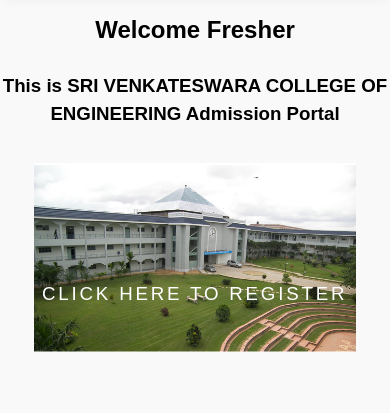
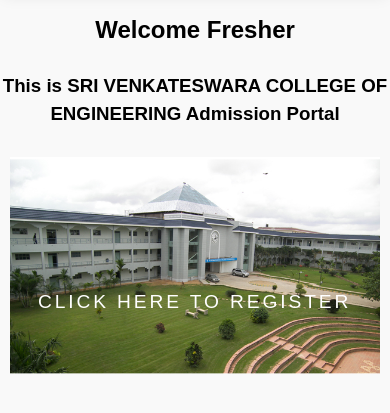
Before and after one commit to Rubbershredder/College_Adimission_Website, a plain HTML site: page College Admission/index.html in a window 390 px wide. Shown: the part 83-496 px from the top of the page. Drawn offline with Linux system fonts and the light colour scheme.

Commit message:
@media query updated

```diff
--- a/College Admission/style.css
+++ b/College Admission/style.css
@@ -340,3 +340,24 @@
 p {
   text-align: center;
 }
+@media (max-width: 768px) {
+  .sentence {
+    text-align: center;
+  }
+
+  .container {
+    padding: 10px;
+  }
+
+  .content {
+    width: 100%;
+  }
+
+  .content-image {
+    width: 100%;
+  }
+
+  .content-title {
+    font-size: 1.2em;
+  }
+}
--- a/College Admission/style2.css
+++ b/College Admission/style2.css
@@ -293,3 +293,13 @@
 p {
   text-align: center;
 }
+@media (max-width: 768px) {
+  .container {
+    max-width: 100%;
+    padding: 20px;
+  }
+
+  input {
+    width: 100%;
+  }
+}
```
